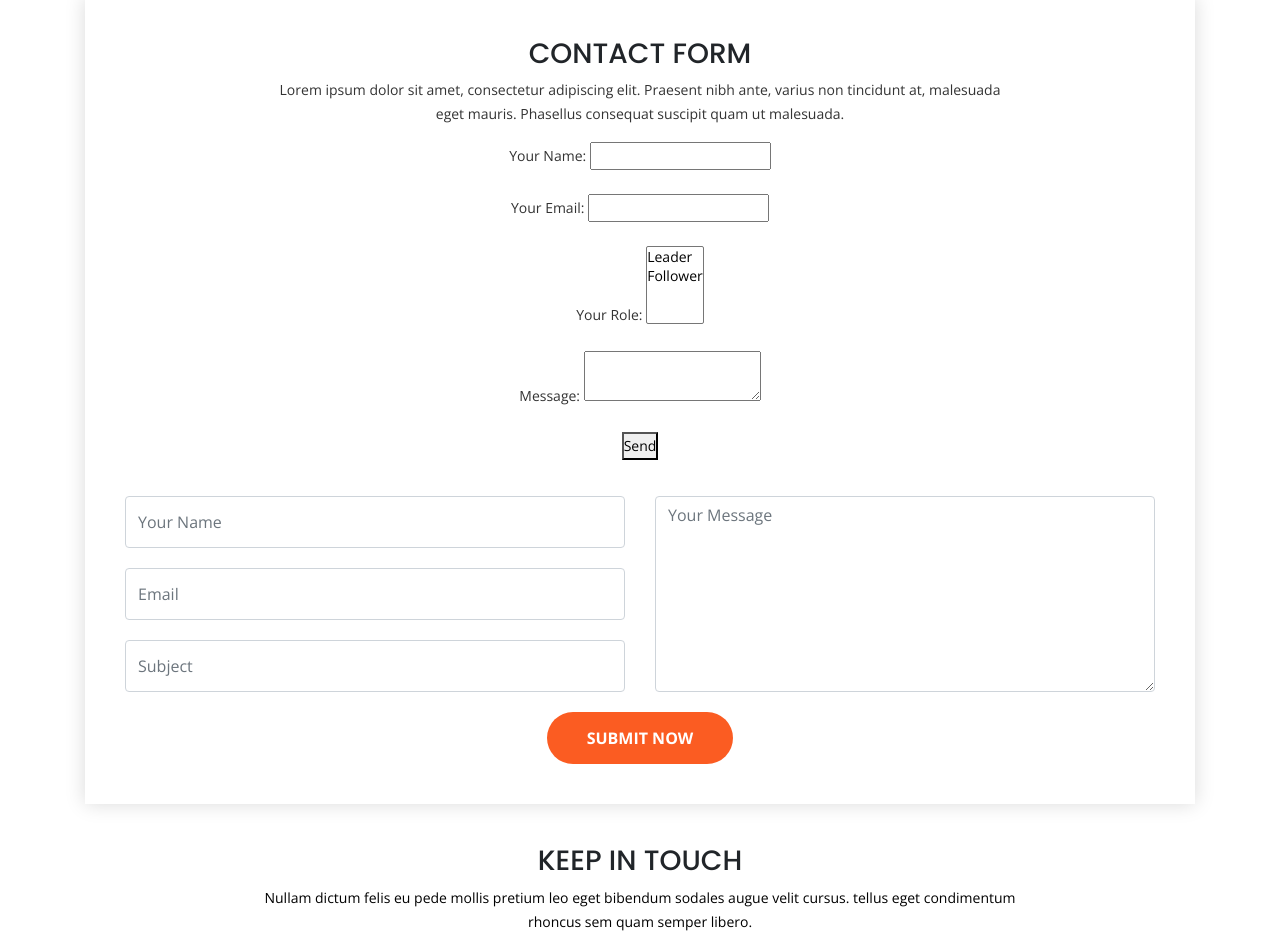
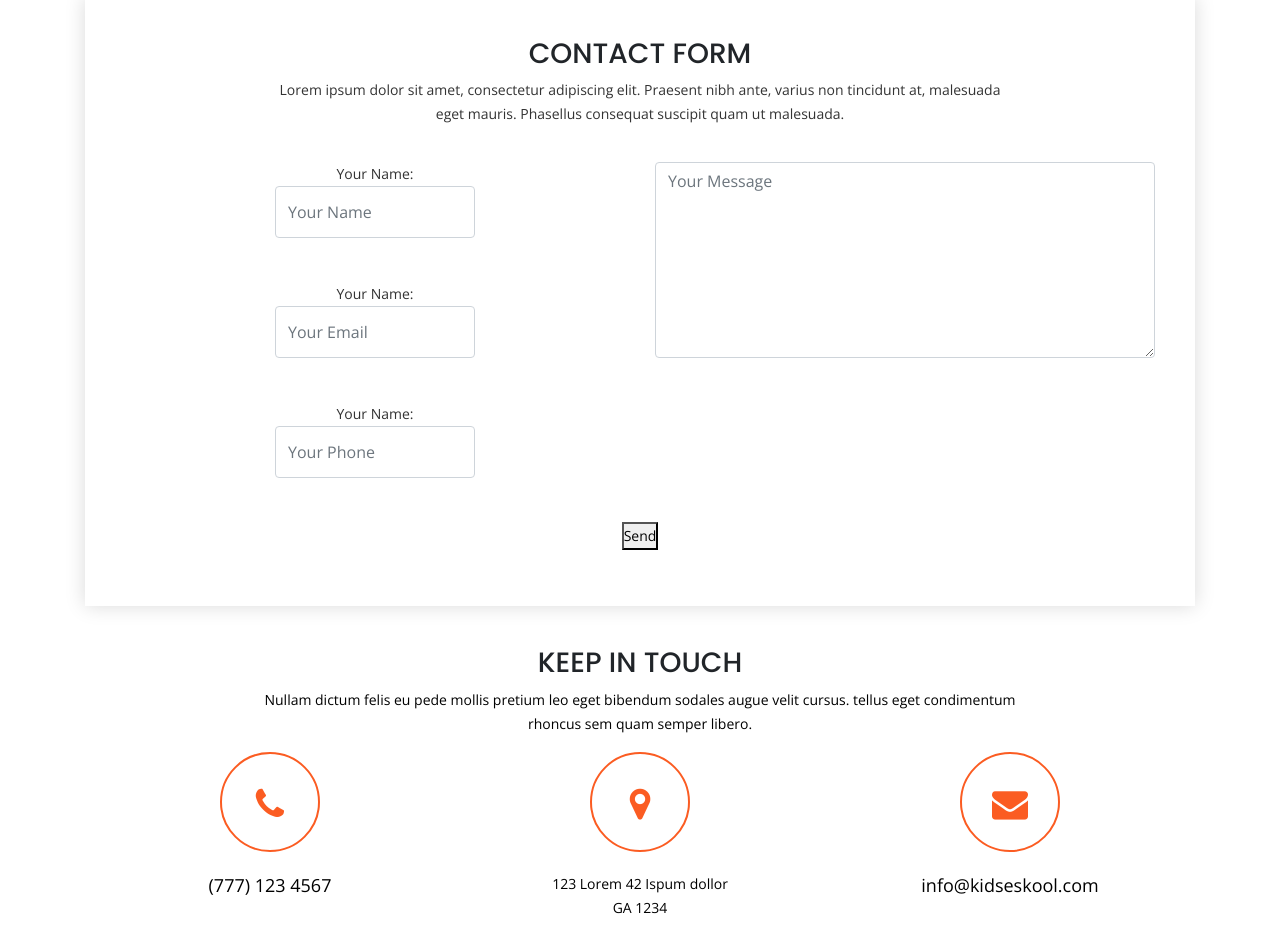
Before and after one commit to Hackerrr23/wusasi-school, a website: page contact-us.html in a window 1280 px wide. Shown: the part 715-1654 px from the top of the page. Drawn offline with nearby package versions, Linux system fonts and the light colour scheme.

Commit message:
forms are intersting

```diff
--- a/contact-us.html
+++ b/contact-us.html
@@ -116,7 +116,7 @@
             <h3>CONTACT FORM</h3>
             <p> Lorem ipsum dolor sit amet, consectetur adipiscing elit. Praesent nibh ante, varius non tincidunt at, malesuada eget mauris. Phasellus consequat suscipit quam ut malesuada. </p>
             <!-- Contact FORM -->
-                <form name="contact"  data-netlify="true">
+                <!-- <form name="contact"  data-netlify="true">
                     <p>
                       <label>Your Name: <input type="text" name="name" /></label>
                     </p>
@@ -135,19 +135,26 @@
                     <p>
                       <button type="submit">Send</button>
                     </p>
-                  </form>
+                  </form> -->
               <!-- END IF MAIL SENT SUCCESSFULLY -->
             <form id="contact" netlify data-netlify="true">
               <div class="row">
                 <div class="col-sm-6">
                   <div class="input-group">
-                    <input type="text" class="form-control" id="name" name="form-name" placeholder="Your Name">
+                      <p>
+                          <label>Your Name: <input type="text" class="form-control" id="name" name="form-name" placeholder="Your Name">
+                        </p>
+
                   </div>
                   <div class="input-group">
-                    <input type="text" class="form-control" id="email" name="form-email" placeholder="Email">
+                      <p>
+                          <label>Your Name: <input type="text" class="form-control" id="email" name="email" placeholder="Your Email">
+                        </p>
                   </div>
                   <div class="input-group">
-                    <input type="text" class="form-control" name="form-subject" placeholder="Subject">
+                      <p>
+                          <label>Your Name: <input type="text" class="form-control" id="phone" name="phone" placeholder="Your Phone">
+                        </p>
                   </div>
                 </div>
                 <div class="col-sm-6">
@@ -156,7 +163,9 @@
                   </div>
                 </div>
                 <div class="col-sm-12 mt-30">
-                  <input type="submit" value="Submit Now" class="sub">
+                    <p>
+                        <button type="submit">Send</button>
+                      </p>
                 </div>
               </div>
             </form>
```
